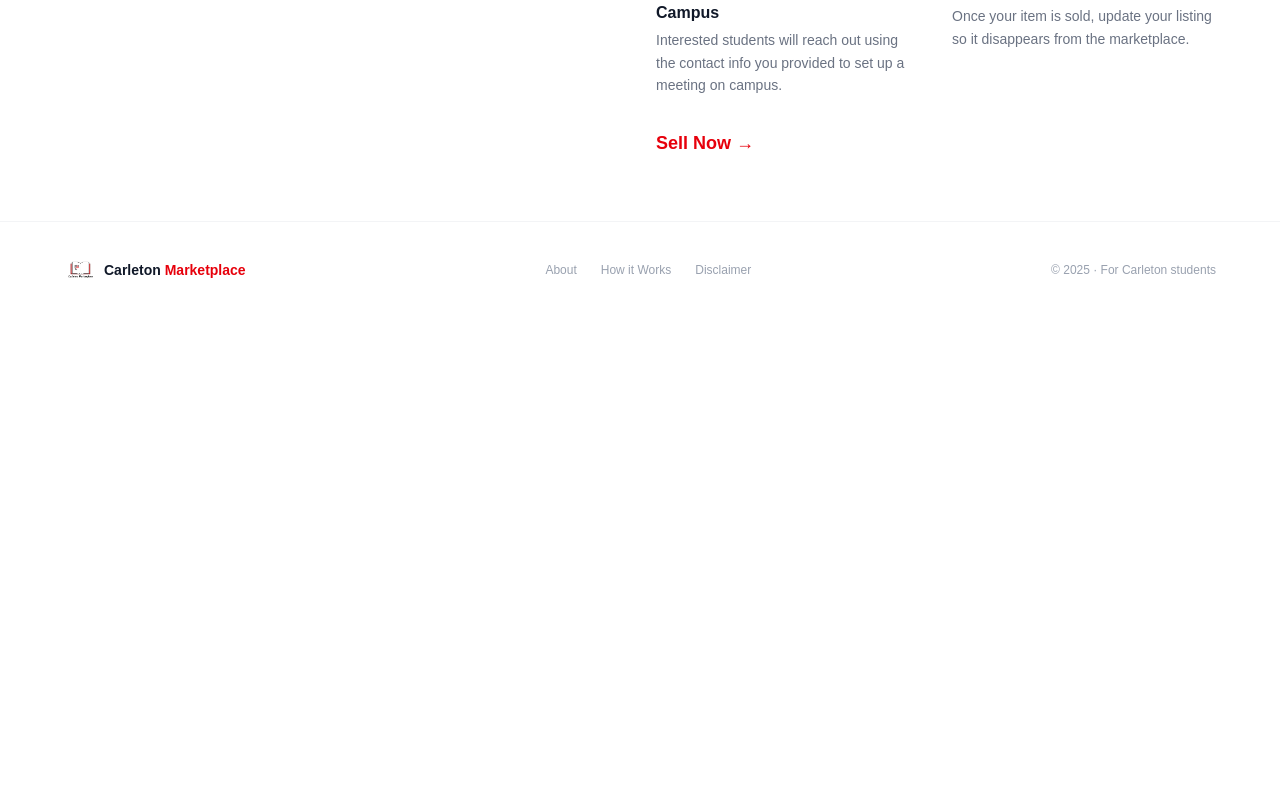
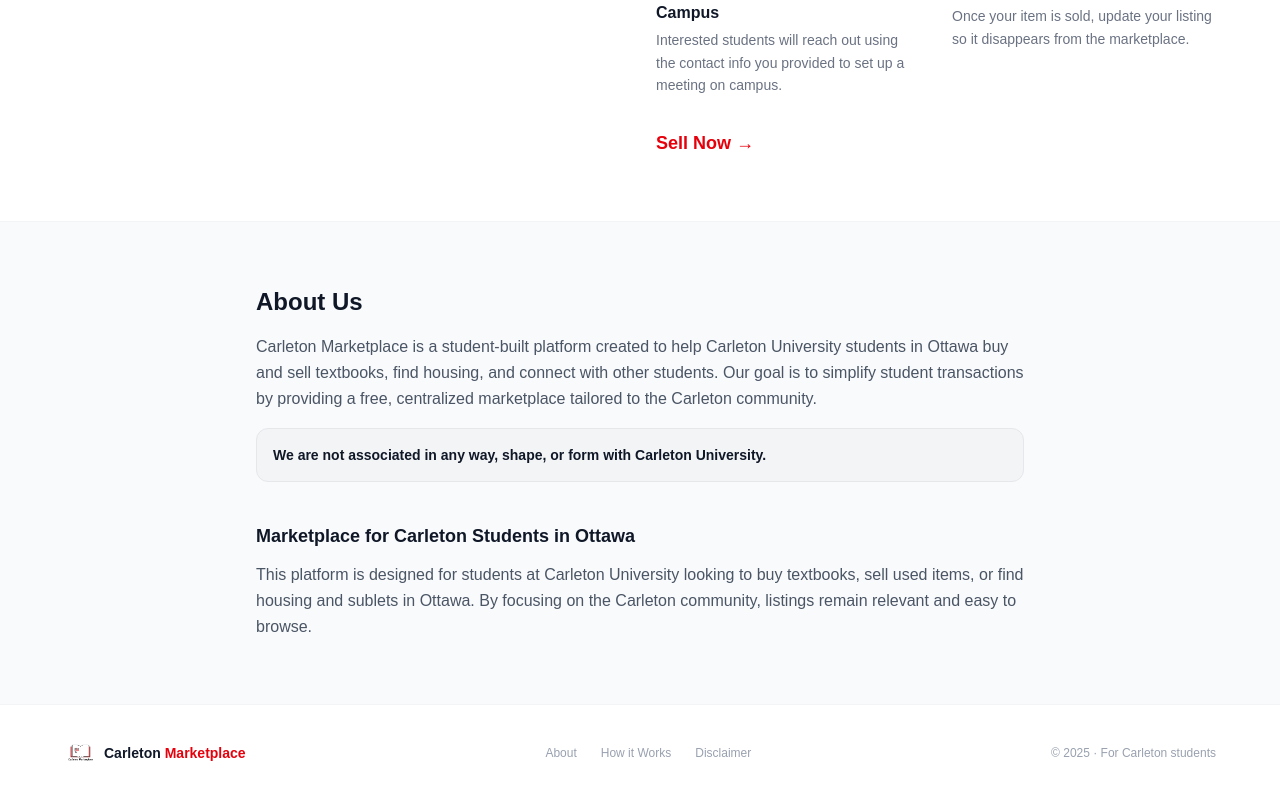
Before and after one commit to OliverThe2/carleton-marketplace, a Next.js app: page / in a window 1280 px wide. Shown: the part 1393-2192 px from the top of the page. Before the commit the page ends 1711 px from the top, so only its background shows below. Built offline with nearby package versions, Linux system fonts and the light colour scheme; no server answers; the database is empty.

Commit message:
add about us section

```diff
--- a/app/page.tsx
+++ b/app/page.tsx
@@ -146,6 +146,24 @@
         </div>
       </section>
 
+      {/* ABOUT US */}
+      <section className="bg-gray-50 border-t border-gray-100 px-4 py-16">
+        <div className="max-w-3xl mx-auto">
+          <h2 className="text-2xl font-black text-gray-900 mb-4">About Us</h2>
+          <p className="text-gray-600 leading-relaxed mb-4">
+            Carleton Marketplace is a student-built platform created to help Carleton University students in Ottawa buy and sell textbooks, find housing, and connect with other students. Our goal is to simplify student transactions by providing a free, centralized marketplace tailored to the Carleton community.
+          </p>
+          <p className="text-sm font-bold text-gray-900 bg-gray-100 rounded-xl p-4 border border-gray-200">
+            We are not associated in any way, shape, or form with Carleton University.
+          </p>
+
+          <h3 className="text-lg font-black text-gray-900 mt-10 mb-3">Marketplace for Carleton Students in Ottawa</h3>
+          <p className="text-gray-600 leading-relaxed">
+            This platform is designed for students at Carleton University looking to buy textbooks, sell used items, or find housing and sublets in Ottawa. By focusing on the Carleton community, listings remain relevant and easy to browse.
+          </p>
+        </div>
+      </section>
+
       {/* FOOTER */}
       <footer className="bg-white border-t border-gray-100 px-4 py-8">
         <div className="max-w-6xl mx-auto flex items-center justify-between flex-wrap gap-4">
```
